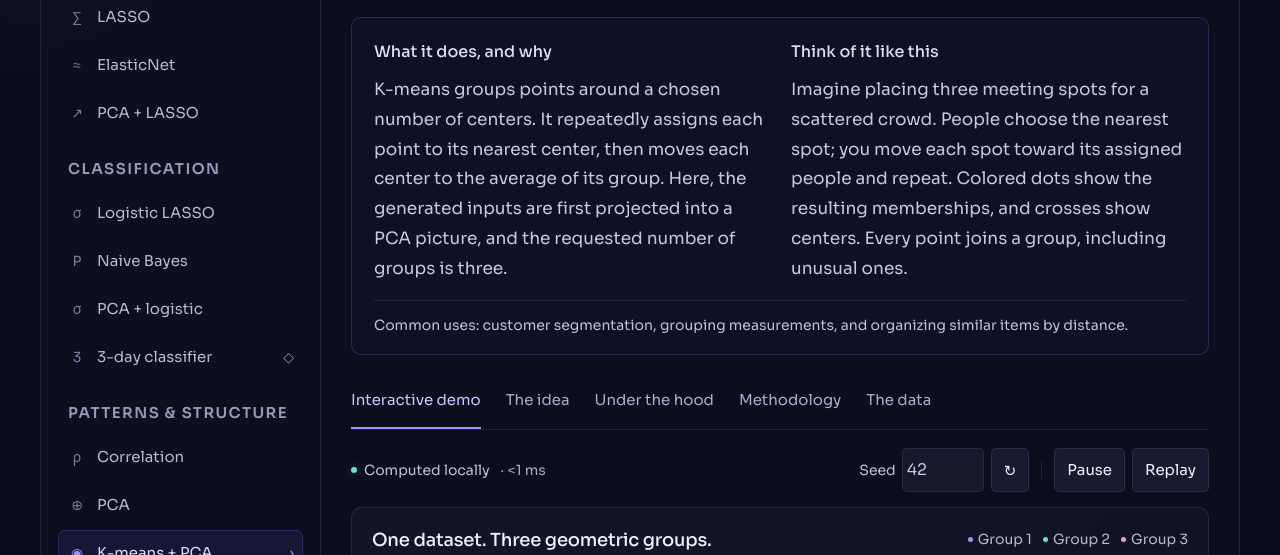
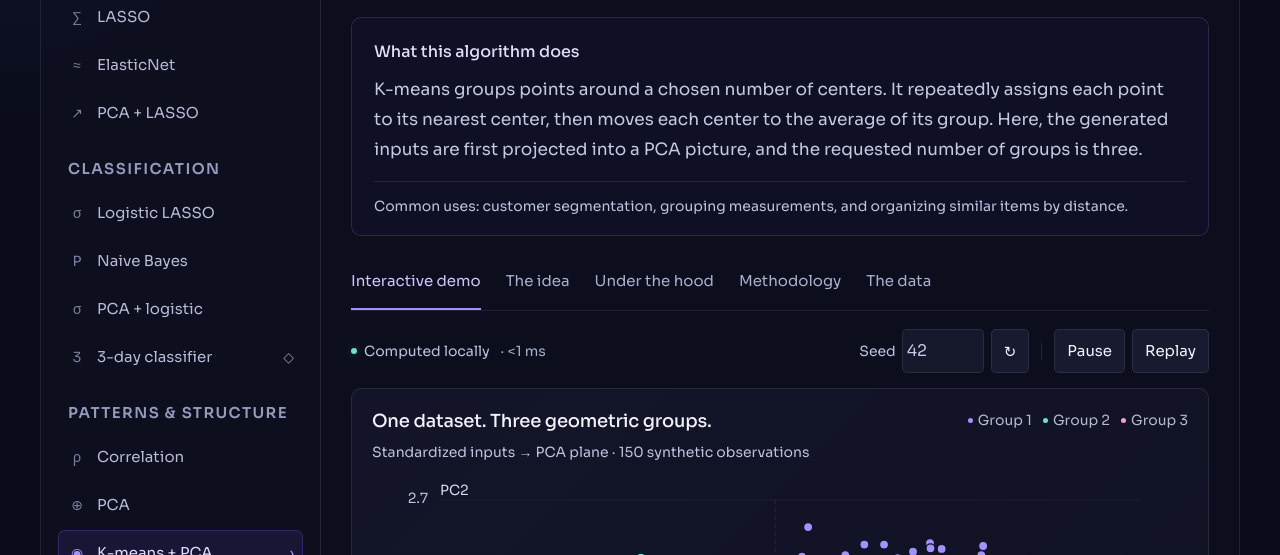
Before and after one commit to bgrusd/gutopiaweb, a plain HTML site: page algorithms.html in a window 1280 px wide. Shown: the part 789-1344 px from the top of the page. Drawn offline with Linux system fonts and the light colour scheme.

Commit message:
Remove analogy card from the main algorithm overview

```diff
--- a/algorithms.html
+++ b/algorithms.html
@@ -146,12 +146,8 @@
             aria-label="A plain-language introduction"
           >
             <div class="explainer-card">
-              <h3>What it does, and why</h3>
+              <h3>What this algorithm does</h3>
               <p id="plain-what"></p>
-            </div>
-            <div class="explainer-card">
-              <h3>Think of it like this</h3>
-              <p id="plain-analogy"></p>
             </div>
             <p class="common-uses" id="plain-uses"></p>
           </section>
--- a/assets/algorithms/lab.css
+++ b/assets/algorithms/lab.css
@@ -1605,7 +1605,7 @@ body {
 }
 .plain-explainer {
   display: grid;
-  grid-template-columns: 1fr 1fr;
+  grid-template-columns: minmax(0, 1fr);
   gap: 17px 22px;
   padding: 20px 22px 16px;
   margin: 0 0 18px;
--- a/assets/algorithms/lab.js
+++ b/assets/algorithms/lab.js
@@ -1110,7 +1110,6 @@
     $("algorithm-title").textContent = selected.title;
     $("algorithm-description").textContent = selected.description;
     $("plain-what").textContent = selected.plainLanguage.what;
-    $("plain-analogy").textContent = selected.plainLanguage.analogy;
     $("plain-uses").textContent = selected.plainLanguage.uses;
     $("algorithm-number").textContent =
       `${String(selected.number).padStart(2, "0")} / 23`;
```
Also changed, not shown: scripts/test-lab.cjs (+16 -2 lines).
